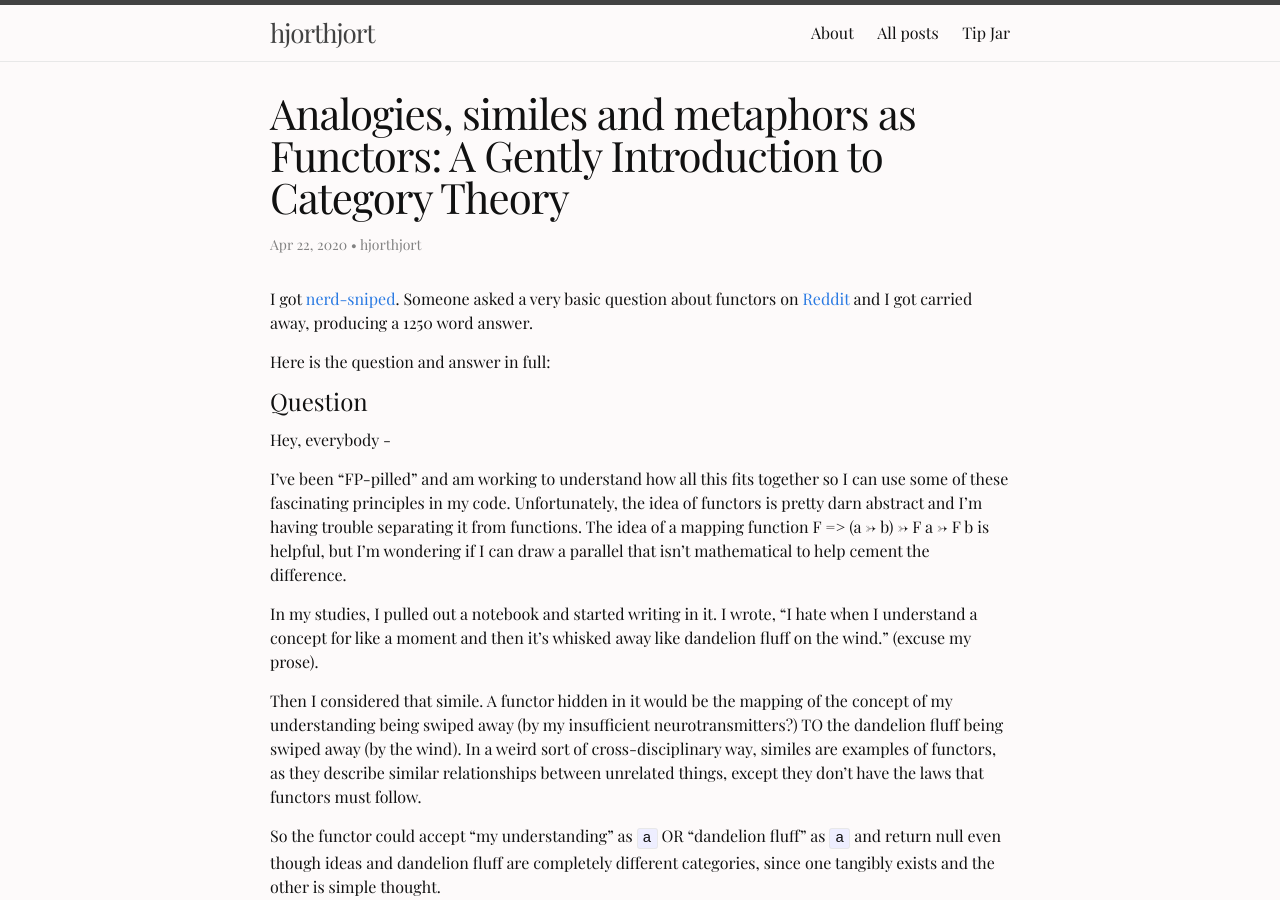
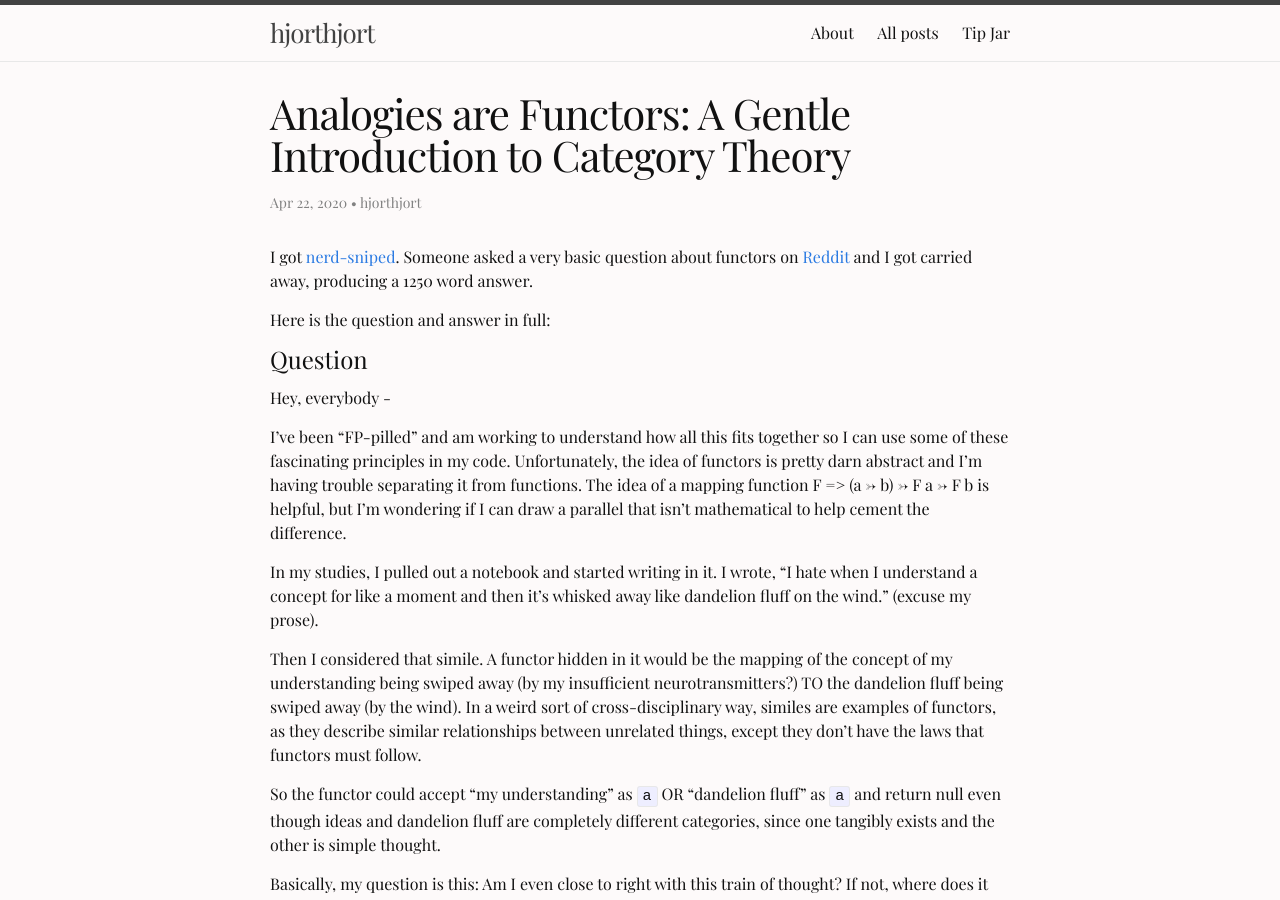
Before and after one commit to hjorthjort/hjorthjort.github.io, a Jekyll site: the page built from _posts/2020-04-22-similes-as-functors.markdown, in a window 1280 px wide and 900 px high. Built offline with Jekyll 4.4.1, drawn with Linux system fonts in a browser that asks for light colours.

Commit message:
Update title

```diff
--- a/_posts/2020-04-22-similes-as-functors.markdown
+++ b/_posts/2020-04-22-similes-as-functors.markdown
@@ -1,6 +1,6 @@
 ---
 layout: post
-title: "Analogies, similes and metaphors as Functors: A Gently Introduction to Category Theory"
+title: "Analogies are Functors: A Gentle Introduction to Category Theory"
 date: "2020-04-22 22:06:00 +0200"
 thumbnail:
     url: "https://bartoszmilewski.files.wordpress.com/2015/01/functor.jpg"
```
